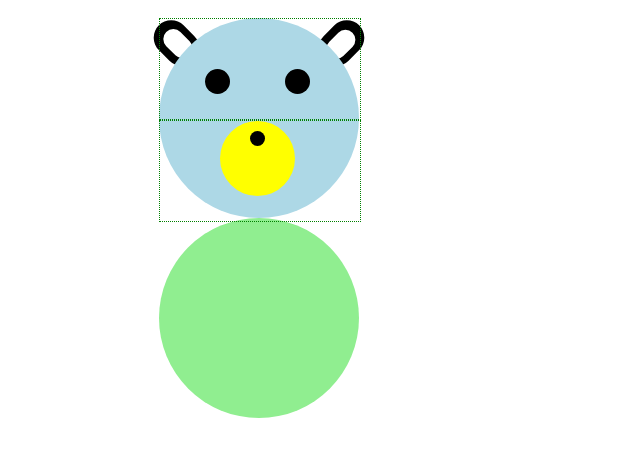
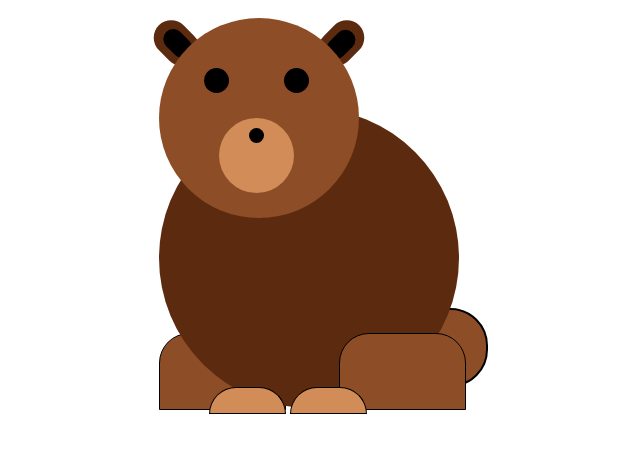
Before and after one commit to andyfry01/coding-challenges, a website: page daily_css_images/day_one_bear_cub/day_one_bear_cub.html in a window 1280 px wide. Shown: the whole page, without its empty margins (49-689 px from the left). Drawn offline with Linux system fonts and the light colour scheme.

Commit message:
bear finished 🐻

```diff
--- a/daily_css_images/day_one_bear_cub/day_one_bear_cub.css
+++ b/daily_css_images/day_one_bear_cub/day_one_bear_cub.css
@@ -1,7 +1,10 @@
 :root {
   --outerEarHeight: 50px;
   --outerEarWidth: 35px;
-  --outerEarBorderRadius: 25px
+  --outerEarBorderRadius: 25px;
+  --darkBrown: rgb(92, 42, 14);
+  --medBrown: rgb(141, 77, 38);
+  --lightBrown: rgb(209, 140,	88);
 }
 
 .displayNone {
@@ -26,7 +29,7 @@
   height: inherit;
   width: inherit;
   z-index: 2;
-  background-color: lightblue;
+  background-color: var(--medBrown);
   border-radius: 100px;
   border-style: solid transparent;
 }
@@ -61,14 +64,14 @@
   height: var(--outerEarHeight);
   width: var(--outerEarWidth);
   border-radius: var(--outerEarBorderRadius);
-  background: black
+  background: var(--darkBrown);
 }
 .innerEar {
   position: relative;
   height: calc(var(--outerEarHeight) / 1.5);
   width: calc(var(--outerEarWidth) / 1.75);
   border-radius: calc(var(--outerEarBorderRadius) / 2);
-  background: white;
+  background: black;
   margin: 0 auto;
   top: 10px;
 }
@@ -76,7 +79,6 @@
   position: relative;
   height: 100px;
   width: 100%;
-  border: 1px dotted green;
 }
 .left > .eye {
   left: 45px;
@@ -96,7 +98,6 @@
   position: relative;
   height: 100px;
   width: 100%;
-  border: 1px dotted green;
 }
 .snout {
   position: relative;
@@ -104,9 +105,8 @@
   width: 75px;
   border-radius: 37.5px;
   left: 60px;
-  background: yellow;
+  background: var(--lightBrown);
 }
-
 .nose {
   position: relative;
   height: 15px;
@@ -119,10 +119,67 @@
 
 .bearBody {
   position: absolute;
-  height: 200px;
-  width: 200px;
-  background-color: lightgreen;
+  height: 300px;
+  width: 300px;
+  background-color: var(--darkBrown);
   left: 200px;
-  top: 210px;
-  border-radius: 100px;
+  top: 100px;
+  border-radius: 150px;
 }
+.pawArea {
+  position: absolute;
+  height: 75px;
+  width: 100%;
+  bottom: 0;
+}
+.frontPaws {
+  position: absolute;
+  height: 21px;
+  width: inherit;
+  padding-left: 50px;
+  bottom: 0;
+  z-index: 5;
+}
+.rearPaws {
+  z-index: 4;
+  height: inherit;
+  width: inherit;
+}
+.rearPaws > .right {
+  right: -180px;
+}
+.rearPaws > .left {
+  left: 0;
+  z-index: -2;
+}
+.frontPaws > .paw {
+  height: 25px;
+  width: 75px;
+  vertical-align: bottom;
+  background: var(--lightBrown)
+}
+.rearPaws .paw {
+  height: 75px;
+  width: 125px;
+  background: var(--medBrown)
+}
+.paw {
+  position: relative;
+  display: inline-block;
+  background: brown;
+  border: 0.5px solid black;
+  bottom: 0;
+  border-radius: 30px 30px 0 0;
+}
+
+.tail {
+  position: absolute;
+  top: 300px;
+  left: 450px;
+  height: 75px;
+  width: 75px;
+  background: var(--medBrown);
+  border: 2px solid black;
+  border-radius: 37.5px;
+  z-index: -2;
+}
--- a/daily_css_images/day_one_bear_cub/day_one_bear_cub.html
+++ b/daily_css_images/day_one_bear_cub/day_one_bear_cub.html
@@ -37,10 +37,25 @@
         </div>
       </div>
       <div class="bearBody">
-        <div class="arms"></div>
-        <div class="belly"><div>
-        <div class="legs"></div>
+        <div class="pawArea">
+          <div class="frontPaws">
+            <div class="paw"></div>
+            <div class="paw"></div>
+          </div>
+        </div>
+        <div class="pawArea">
+          <div class="rearPaws">
+            <div class="left">
+              <div class="paw"></div>
+            </div>
+            <div class="right">
+              <div class="paw"></div>
+            </div>
+          </div>
+        </div>
+        <div class="belly"></div>
       </div>
+      <div class="tail"></div>
     </div>
   </body>
 <!-- </html> -->
```
